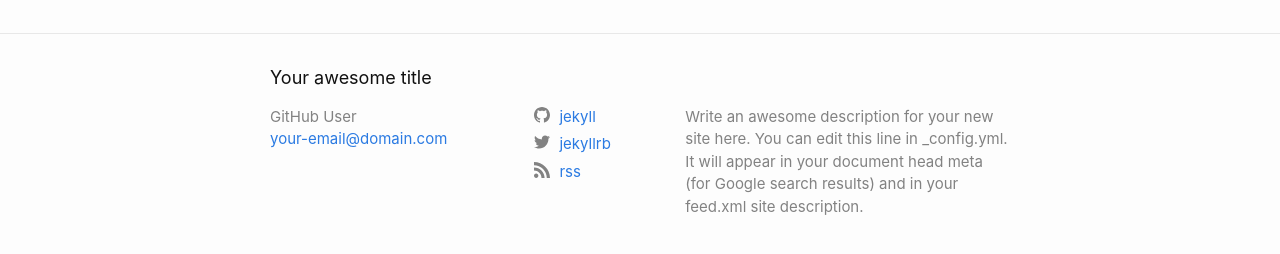
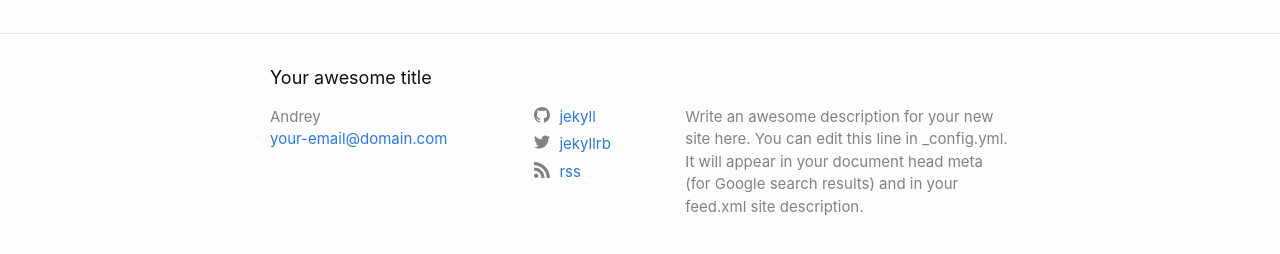
Before and after one commit to AndrDm/AndrDm, a Jekyll site: the page built from index.md, in a window 1280 px wide. Shown: the part 622-876 px from the top of the page. Built offline with Jekyll 4.4.1, drawn with Linux system fonts in a browser that asks for light colours.

Commit message:
Update _config.yml

```diff
--- a/_config.yml
+++ b/_config.yml
@@ -1,5 +1,5 @@
 title: Your awesome title
-author: GitHub User
+author: Andrey
 email: your-email@domain.com
 description: > # this means to ignore newlines until "twitter_username:"
   Write an awesome description for your new site here. You can edit this
```
